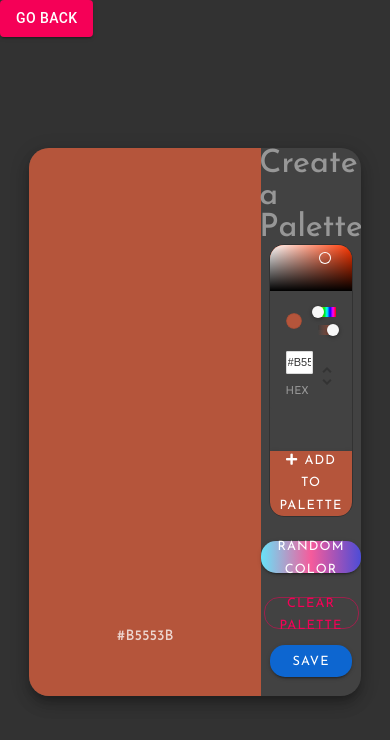
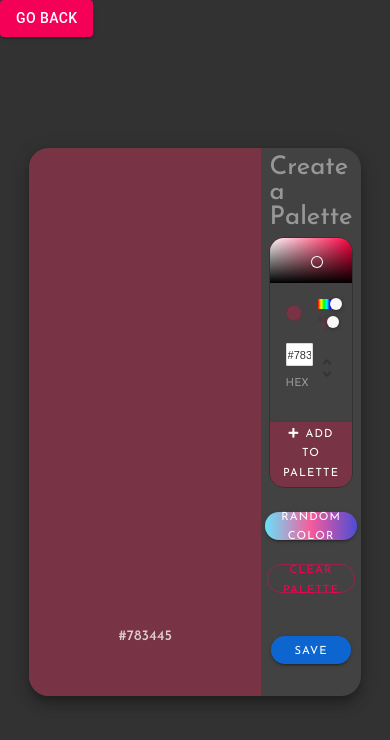
Before and after one commit to parthpatel6347/react-color-palette, a React (Create React App) app: page /palette/new in a window 390 px wide. Shown: the top 740 px of the page. Built offline with nearby package versions, Linux system fonts and the light colour scheme; what react-material-ui-form-validator would draw is missing.

Commit message:
make create palette responsive wip

```diff
--- a/src/ColorBox.js
+++ b/src/ColorBox.js
@@ -98,8 +98,11 @@ const styles = {
   },
   showCopiedMsg: {
     backgroundColor: "rgba(255, 255, 255, 0.3)",
-    height: "30px",
+    height: "35px",
     transition: "all .3s ease-in-out",
+    [sizes.down("xs")]: {
+      height: "30px",
+    },
   },
   checkIcon: {
     marginLeft: "5px",
--- a/src/ColorPicker.js
+++ b/src/ColorPicker.js
@@ -36,6 +36,9 @@ const styles = {
     [sizes.down("lg")]: {
       height: "65px",
     },
+    [sizes.down("md")]: {
+      fontSize: ".7rem",
+    },
   },
   icon: {
     marginRight: "6px",
@@ -55,7 +58,7 @@ const styles = {
 class ColorPicker extends Component {
   constructor(props) {
     super(props);
-    this.state = { currentColor: "#B5553B", anchorEl: null };
+    this.state = { currentColor: this.props.colors[0].color, anchorEl: null };
     this.changeCurrColor = this.changeCurrColor.bind(this);
     this.handleSubmit = this.handleSubmit.bind(this);
     this.handlePopOver = this.handlePopOver.bind(this);
--- a/src/NewPaletteForm.js
+++ b/src/NewPaletteForm.js
@@ -68,6 +68,12 @@ const styles = {
     "& h1": {
       color: "#979797",
       fontWeight: "500",
+      [sizes.down("lg")]: {
+        fontSize: "1.8rem",
+      },
+      [sizes.down("md")]: {
+        fontSize: "1.6em",
+      },
     },
   },
   randBtn: {
@@ -82,6 +88,11 @@ const styles = {
     paddingTop: "9px",
     background:
       "linear-gradient(90deg, hsla(189, 92%, 69%, 1) 0%, hsla(335, 89%, 66%, 1) 50%, hsla(240, 63%, 57%, 1) 100%)",
+    [sizes.down("md")]: {
+      fontSize: ".7rem",
+      height: "1.8rem",
+      borderRadius: "14px",
+    },
   },
   clearBtn: {
     marginTop: "1.5rem",
@@ -94,6 +105,11 @@ const styles = {
     borderRadius: "15px",
     paddingTop: "9px",
     // background: "#CE7073",
+    [sizes.down("md")]: {
+      fontSize: ".7rem",
+      height: "1.8rem",
+      borderRadius: "14px",
+    },
   },
 };
 
@@ -105,7 +121,7 @@ class NewPaletteForm extends Component {
   constructor(props) {
     super(props);
     this.state = {
-      colors: [{ color: "#B5553B" }],
+      colors: [{ color: chroma.random().hex() }],
     };
     this.addColor = this.addColor.bind(this);
     this.handleSubmit = this.handleSubmit.bind(this);
--- a/src/PaletteSaveForm.js
+++ b/src/PaletteSaveForm.js
@@ -5,6 +5,7 @@ import PaletteSaveDialogue from "./PaletteSaveDialogue";
 import Popover from "@material-ui/core/Popover";
 import Typography from "@material-ui/core/Typography";
 import { withStyles } from "@material-ui/core/styles";
+import sizes from "./styles/sizes";
 
 const styles = {
   main: {
@@ -24,6 +25,12 @@ const styles = {
     borderRadius: "15px",
     background: "#0D66D0",
     paddingTop: "9px",
+    [sizes.down("md")]: {
+      fontSize: ".7rem",
+      width: "80px",
+      height: "1.8rem",
+      borderRadius: "14px",
+    },
   },
   popover: {
     color: "#b9b9b9",
```
Also changed, not shown: 1 other file (tests, documents, lock files or other folders).
